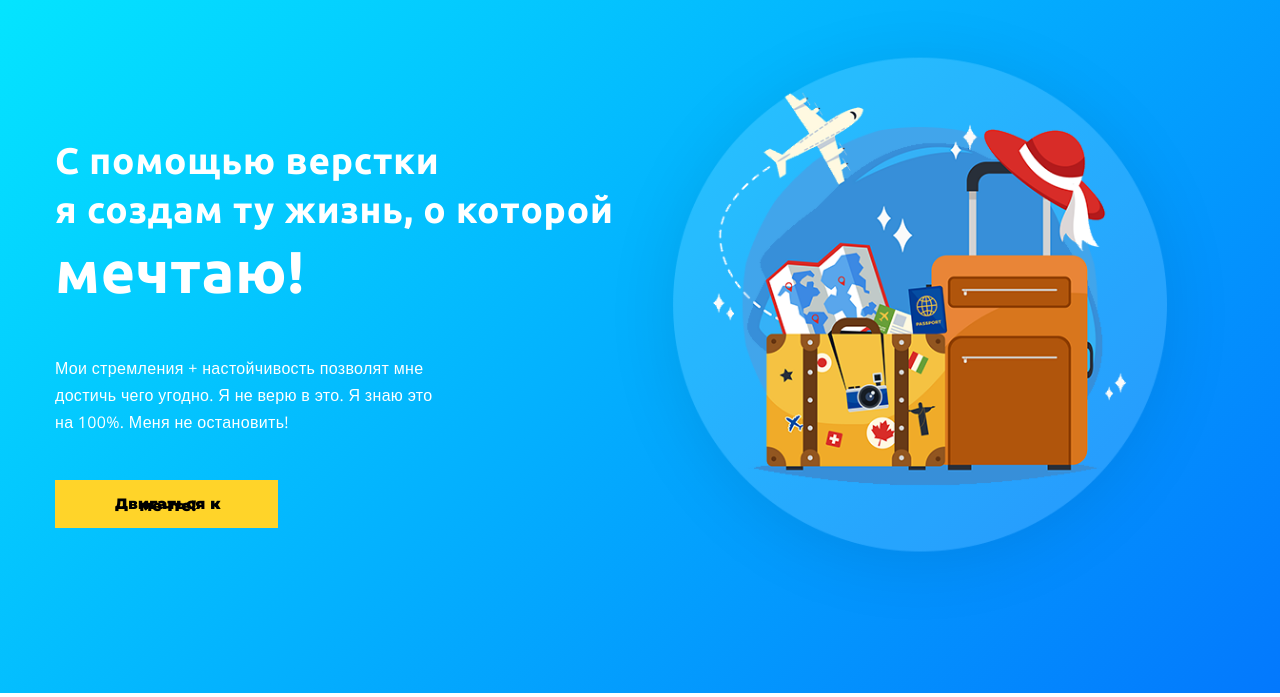
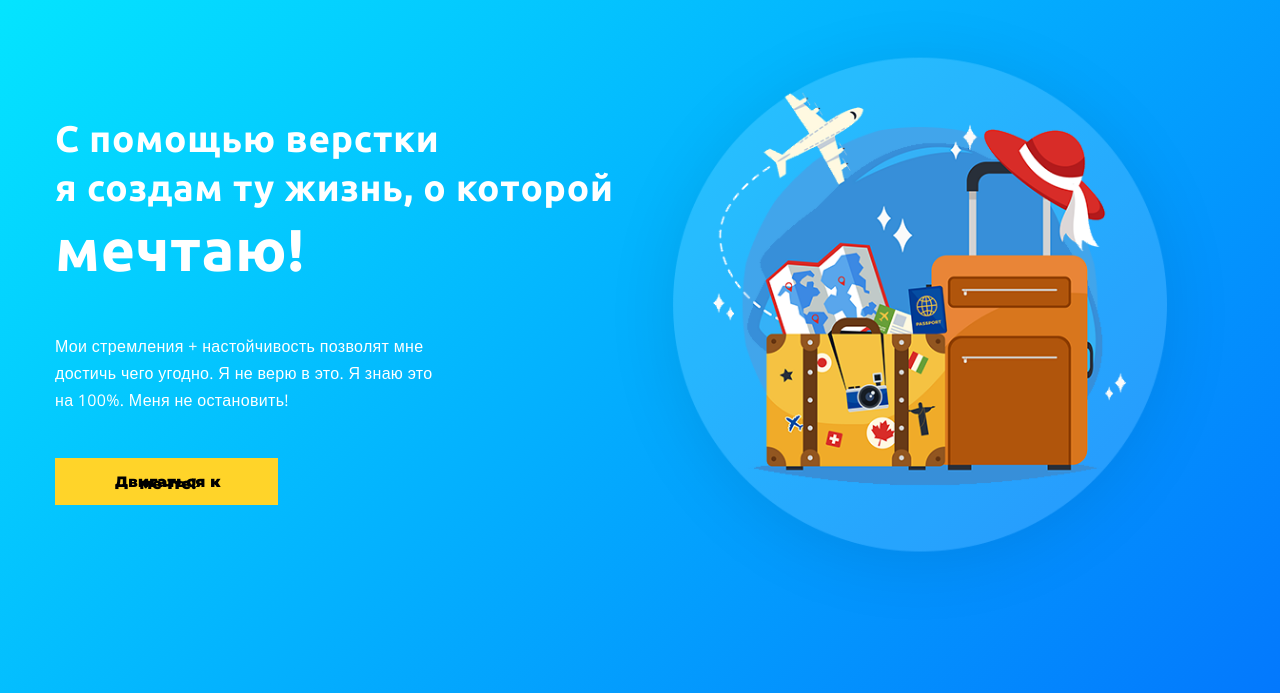
Before and after one commit to LanOks13/wayup_homework_04, a plain HTML site: page index.html in a window 1280 px wide. Shown: the part 103-800 px from the top of the page. Drawn offline with nearby package versions, Linux system fonts and the light colour scheme.

Commit message:
Внесено зміни.

```diff
--- a/css/main.css
+++ b/css/main.css
@@ -87,10 +87,11 @@ h6 {
 .wrapper {
   display: flex;
   justify-content: space-between;
+  align-items: center;
 }
 
 .offer {
-  margin-top: 137px;
+  /* margin-top: 10px; */
   width: 560px;
 }
 
```
